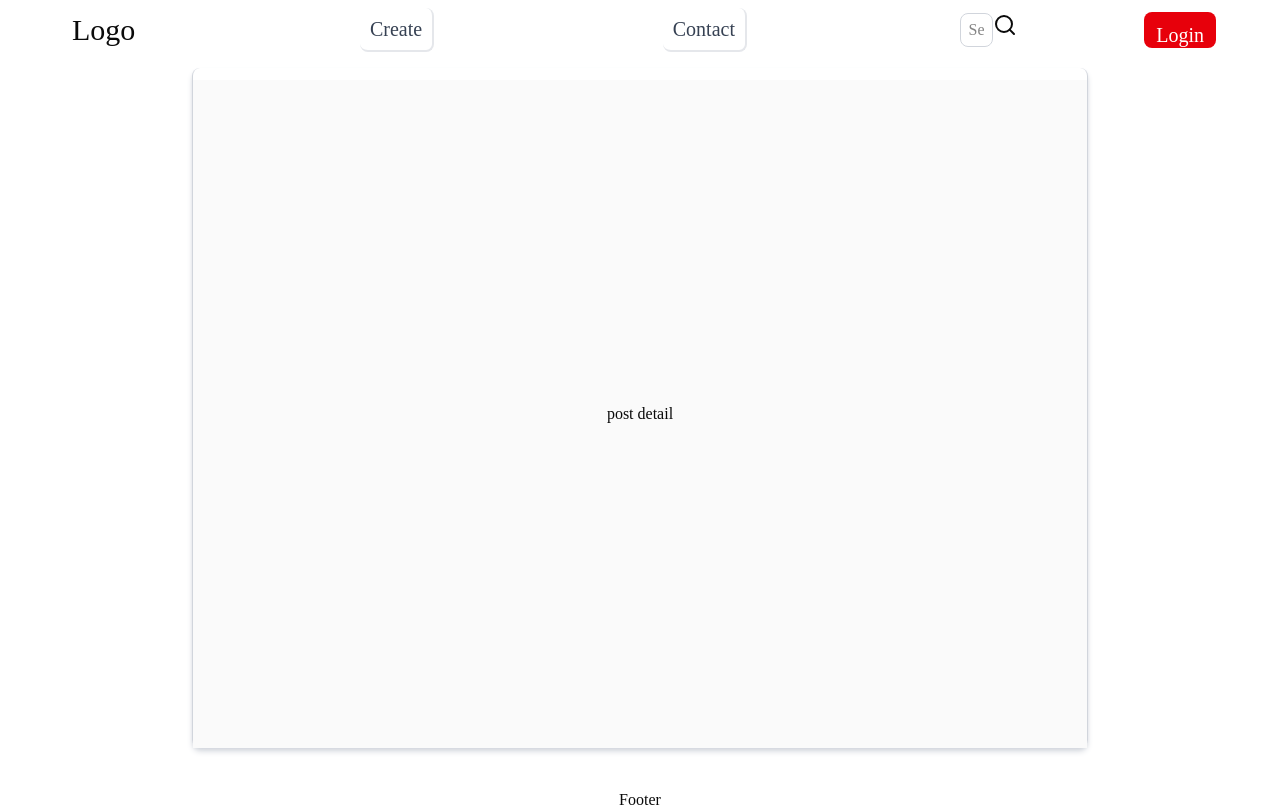
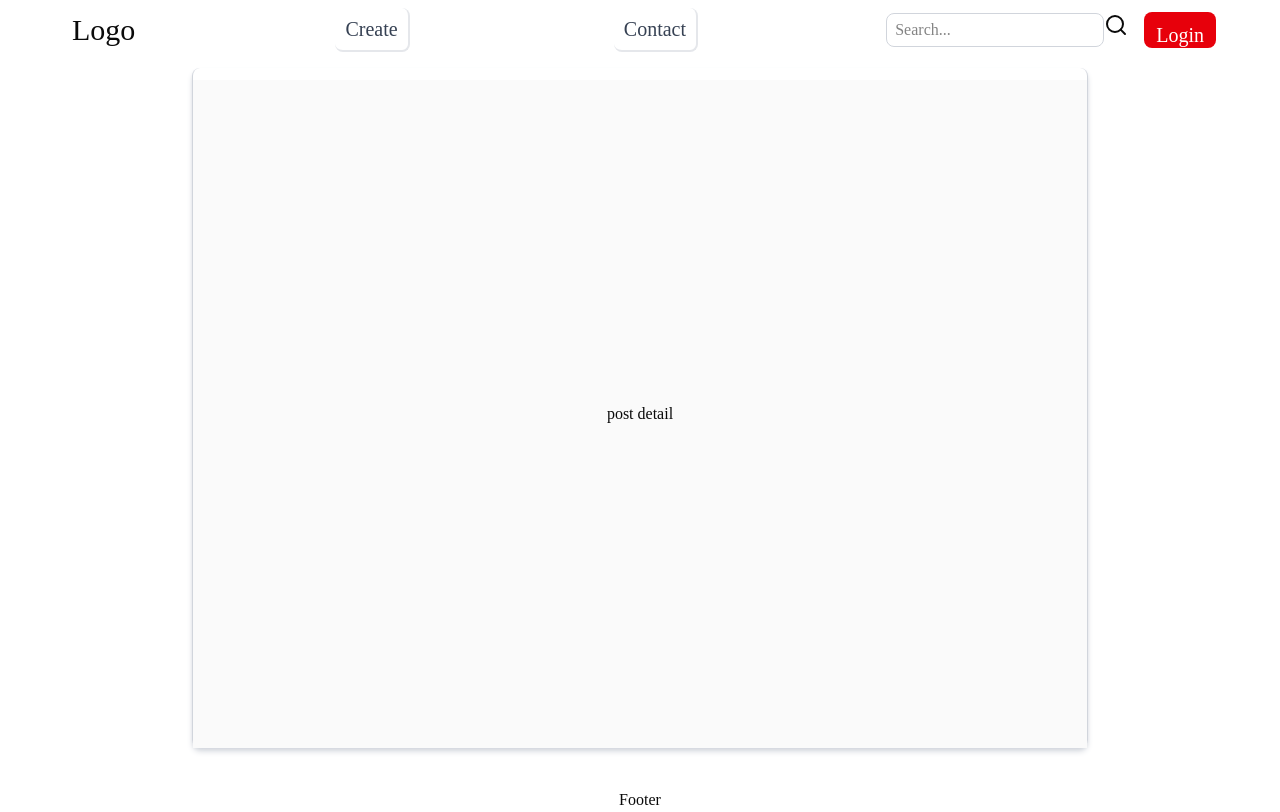
Before and after one commit to PREPMND/BlogMait, a Next.js app: page / in a window 1280 px wide. Built offline with nearby package versions, Linux system fonts and the light colour scheme.

Commit message:
Aug 5, 2026, 3:41 PM

```diff
--- a/components/layout/header.tsx
+++ b/components/layout/header.tsx
@@ -32,7 +32,7 @@ export default function Header() {
             </div>
             <div className="flex justify-center items-center gap-2 md:gap-4">
                 <div className="hidden  md:flex">
-                    <input className="w-[20%] border border-gray-300 rounded-md py-1 px-2 focus:outline-none focus:ring-2 focus:ring-blue-500" placeholder="Search...">
+                    <input className="min-w-[20%] border border-gray-300 rounded-md py-1 px-2 focus:outline-none focus:ring-2 focus:ring-blue-500" placeholder="Search...">
                     </input>
                     <Search/>
 
```
